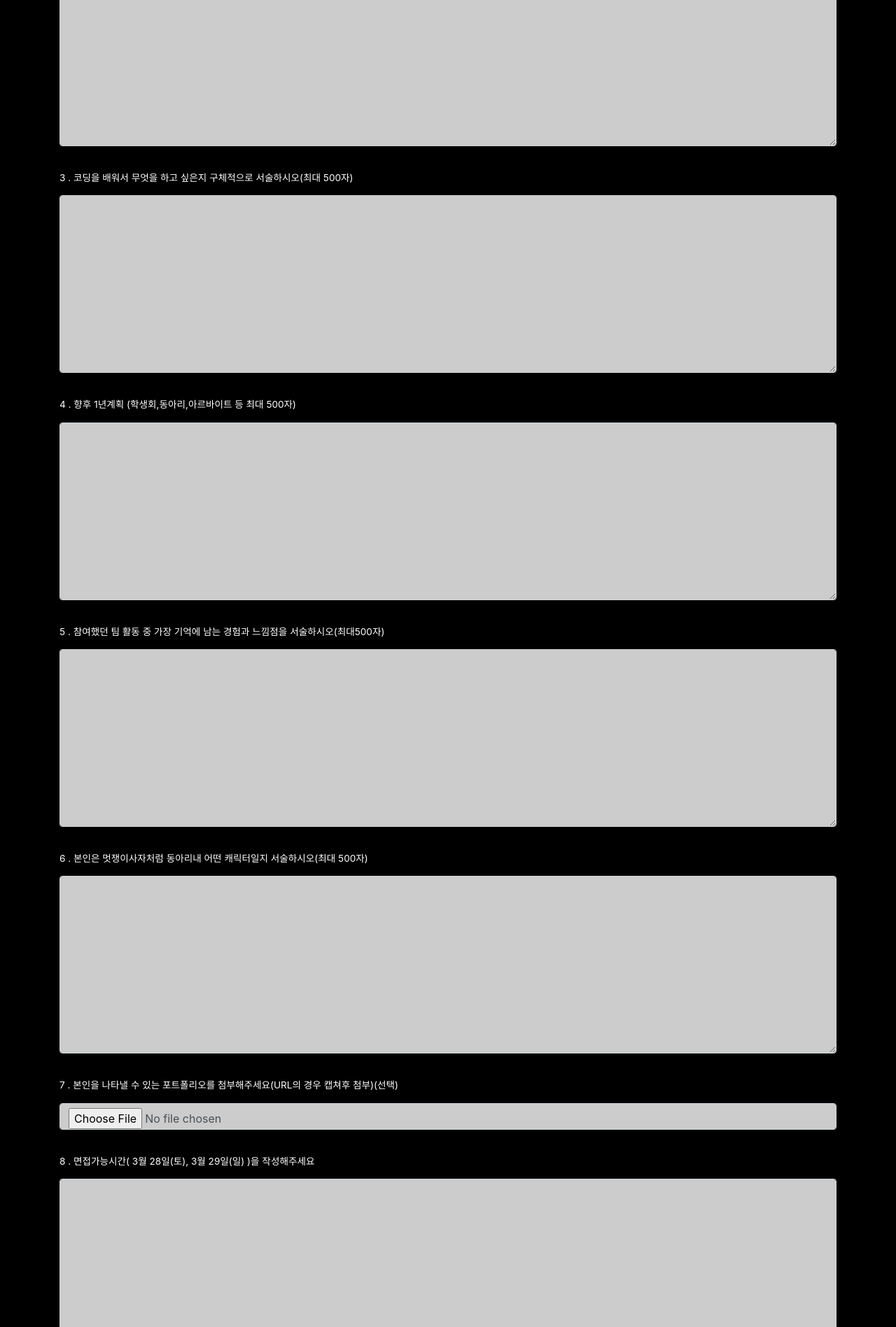
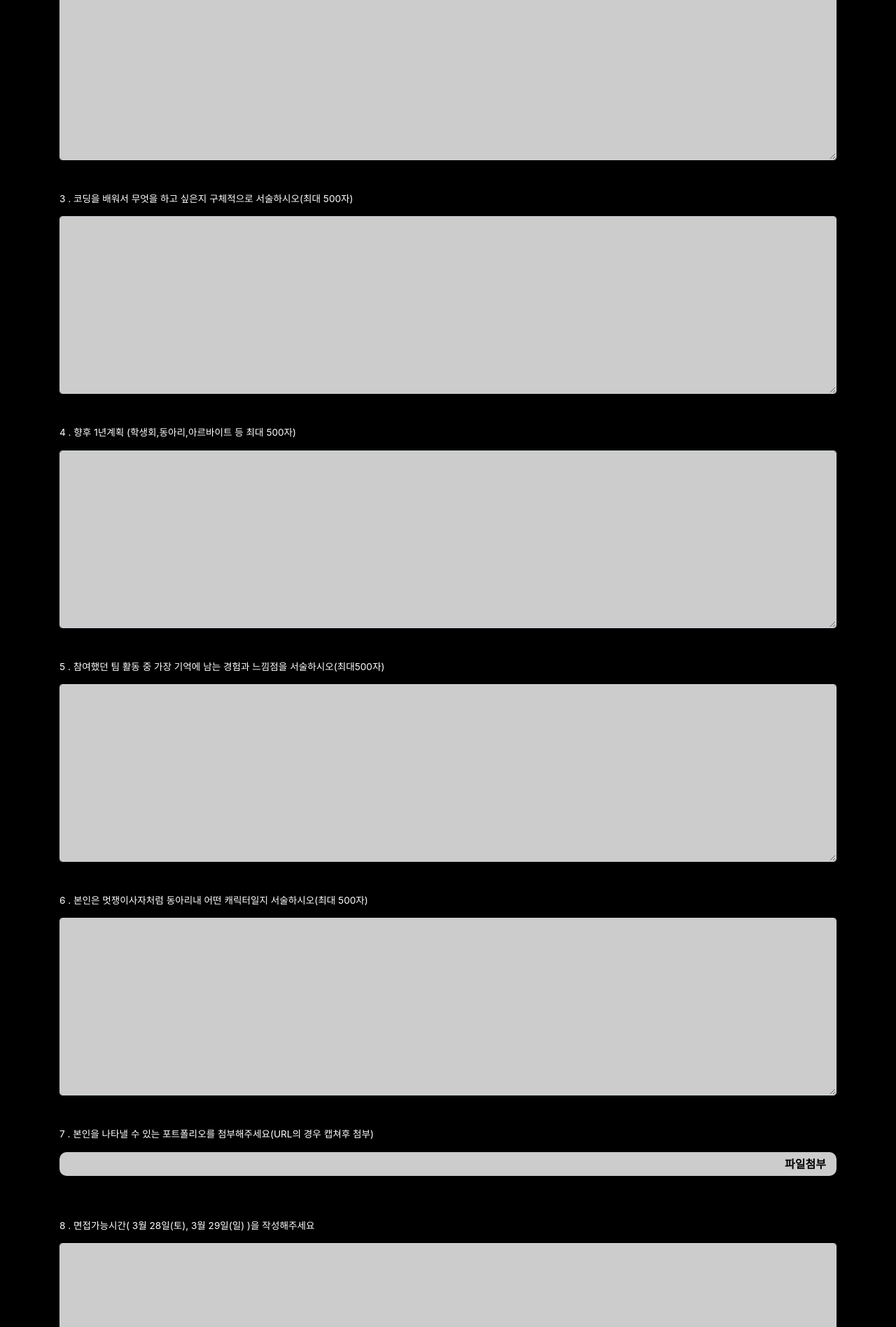
Before and after one commit to PnuLikelion8th/apply-pnu8th, a Django app: page /apply/ in a window 1280 px wide. Shown: the part 960-2857 px from the top of the page at 70% size. Run offline with Django 3.2, Linux system fonts and the light colour scheme; a user stored in the database is signed in; tables that the repository leaves empty hold one stand-in row (values such as "Sample post"); parts of the project's set-up code (start-up, migrations or seed data) failed here and were passed over; some libraries are stand-ins or nearby versions.

Commit message:
[수정]모델 선택 글자 제거 및 file upload 이쁘게 만들려 노력

```diff
--- a/apply_pnu/forms.py
+++ b/apply_pnu/forms.py
@@ -34,7 +34,9 @@ class ApplyFormForm(forms.ModelForm):
 
         self.fields['portfolio'].widget.attrs.update(
             {'placeholder': "",
-             'class': 'form-control custom_textarea',})
+             'class': 'cus-file-input',
+             'onchange': 'display_file_route(value)',
+             'id':'customFile' })
 
         self.fields['interview'].widget.attrs.update(
             {'placeholder': "",
--- a/apply_pnu/models.py
+++ b/apply_pnu/models.py
@@ -43,7 +43,7 @@ class ApplyForm(models.Model):
     team = models.TextField('참여했던 팀 활동 중 가장 기억에 남는 경험과 느낌점을 서술하시오(최대500자)', max_length=500)
     concept = models.TextField('본인은 멋쟁이사자처럼 동아리내 어떤 캐릭터일지 서술하시오(최대 500자)', max_length=500)
 
-    portfolio = models.FileField('본인을 나타낼 수 있는 포트폴리오를 첨부해주세요(URL의 경우 캡쳐후 첨부)(선택)', blank= True, upload_to='portfolio/')
+    portfolio = models.FileField('본인을 나타낼 수 있는 포트폴리오를 첨부해주세요(URL의 경우 캡쳐후 첨부)', blank= True, upload_to='portfolio/')
     interview = models.TextField('면접가능시간( 3월 28일(토), 3월 29일(일) )을 작성해주세요', max_length=255)
     experience = models.TextField('프로그래밍 경험이 있다면 기술스택과 수준을, 프로그래밍 경험이 없다면 기대감과 각오를 적어주세요', max_length=1000)
     schedule = models.TextField('1학기 고정스케줄(요일&시간)', max_length=1000)
--- a/apply_pnu/static/css/apply_detail.css
+++ b/apply_pnu/static/css/apply_detail.css
@@ -24,7 +24,7 @@
     padding:15px 0;
 }
 .apply_detail_compo{
-    margin:20px 0;
+    margin:30px 0;
 }
 .form-control{
     background-color: #ccc;
@@ -37,10 +37,60 @@
 }
 .readonly_form{
     height:auto;
+    background: none;
+    border:none;
+    color:#ccc;
+    line-height: 1.5;
 }
-
+.readonly_form > a {
+    color:#34558b;
+    font-weight: 800;
+}
 .custom_submit{
 
     float: right;
 
 }
+
+#customFile{
+    border: 1px solid white !important;
+    background-color: wheat !important;
+}
+.cus-file-input{
+    display: none;
+}
+
+.cus-file-upload-box{
+    position: relative;
+    height: 50px;
+}
+#fake-file-route-box,#fake-file-route{
+    width:100%;
+    display: block;
+    border:none;
+    background: none;
+    background: #ccc;
+    border-radius: 10px;
+    position: absolute;
+
+}
+
+#fake-file-route{
+        padding:5px 15px;
+    box-sizing: border-box;
+}
+.cus-file-label{
+    position: absolute;
+    color:black;
+    font-weight: 800;
+    width: 100%;
+    text-align: right;
+    box-sizing: border-box;
+}
+.fake-file-btn{
+    display: inline-block;
+    /* border:2px solid #34558b; */
+    /* border-radius: 10px; */
+        padding:5px 15px;
+    box-sizing: border-box;
+}
--- /dev/null
+++ b/apply_pnu/static/js/fileupload.js
@@ -0,0 +1,6 @@
+function display_file_route(value) {
+    console.log(value)
+    display_value = value.substr(12)
+    console.log(display_value)
+    document.querySelector("#fake-file-route").value = display_value
+}
--- a/apply_pnu/templates/apply.html
+++ b/apply_pnu/templates/apply.html
@@ -32,16 +32,31 @@ PNULikeLion-applyform
 </div>
 <form method="POST" enctype="multipart/form-data">
     {% csrf_token %}
-    {{error}}
-    {{message}}
+
     {% for i in form%}
             {%if i.label != "Author" %}
-                <div class="apply_detail_compo">
+            <div class="apply_detail_compo">
+                <div class="apply_label">
+                    {{forloop.counter0}} . {{i.label}}
+                </div>
+                {%if i.label == "본인을 나타낼 수 있는 포트폴리오를 첨부해주세요(URL의 경우 캡쳐후 첨부)" %}
 
-            <div class="apply_label">
-                {{forloop.counter0}} . {{i.label}}
-            </div>
-            {{i}}
+                {{i}}
+                <div class="cus-file-upload-box">
+                    <label id="fake-file-route-box" for="customFile">
+                        <input type="text"  readonly="readonly" id="fake-file-route">
+                    </label>
+                    <label class="cus-file-label" for="customFile" id="fake">
+                        <div class="fake-file-btn">
+                            파일첨부
+                        </div>
+                    </label>
+                </div>
+
+                {%else%}
+                    {{i}}
+                {%endif%}
+
             </div>
             {%else%}
                 <input type="hidden" name="author" value={{user.profile.id}}>
@@ -52,5 +67,6 @@ PNULikeLion-applyform
 
     <input type="submit" class="btn btn-dark custom_submit" value="제출">
 </form>
+    <script src="{% static 'js/fileupload.js'%}"></script>
 
 {% endblock %}
--- a/apply_pnu_project/settings/base.py
+++ b/apply_pnu_project/settings/base.py
@@ -112,6 +112,10 @@ STATIC_ROOT = os.path.join(BASE_DIR, 'pnustatic')
 
 STATIC_URL = '/pnustatic/'
 
+
+MEDIA_ROOT = os.path.join(BASE_DIR, 'media')
+MEDIA_URL = '/pnumedia/'
+
 LOGIN_REDIRECT_URL = "/"
 
 LOGOUT_REDIRECT_URL = "/"
--- a/apply_pnu_project/urls.py
+++ b/apply_pnu_project/urls.py
@@ -17,6 +17,9 @@ from django.contrib import admin
 from django.urls import path
 import apply_pnu.views
 from django.contrib.auth import views as auth_views
+from django.conf import settings
+from django.conf.urls.static import static
+
 urlpatterns = [
     path('', apply_pnu.views.index, name="index"),
     path('admin/', admin.site.urls),
@@ -38,3 +41,4 @@ urlpatterns = [
     path('cajsdvkuwqjnuxnehhb/', apply_pnu.views.ApplyList.as_view(), name="tjh_show_apply"),
 
 ]
+urlpatterns += static(settings.MEDIA_URL, document_root=settings.MEDIA_ROOT)
```
Also changed, not shown: apply_pnu/templates/apply_detail.html (+6 -1 lines), apply_pnu/templatetags/myfilters.py (added, +12 -0 lines), apply_pnu/templatetags/__init__.py (added).
